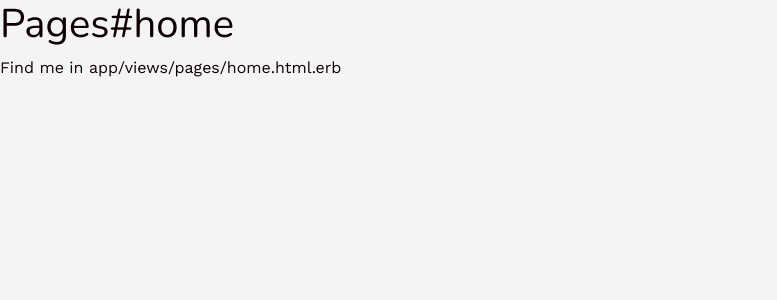
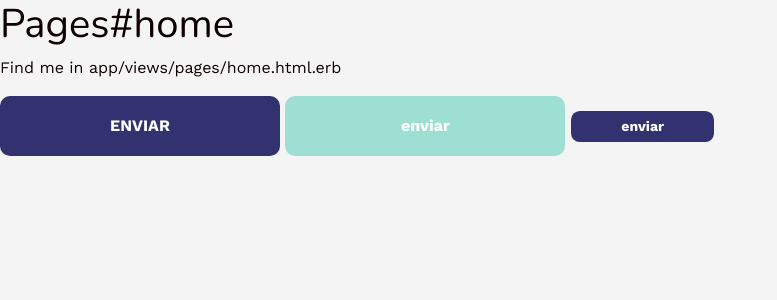
Before and after one commit to Valeria-Zambrano-Guzman/POLOL, a Rails app: page / in a window 1280 px wide. Shown: the top 300 px of the page, without its empty margins (0-777 px from the left). Run offline with Rails 7, Linux system fonts and the light colour scheme; style sheets or scripts are compiled from the project's sources; some libraries are stand-ins or nearby versions.

Commit message:
add components buttons

```diff
--- /dev/null
+++ b/app/assets/stylesheets/components/_button.scss
@@ -0,0 +1,39 @@
+.btn-blue-big {
+    background-color: #31326F;
+    color: #FFFFFF;
+    width: 17.5em;
+    height: 3.75em;
+    border-radius: 0.625em;
+    border: none;
+    font-size: 1em;
+    font-weight: 700;
+}
+.btn-blue-big:hover {
+    background-color: #2F1E95;
+}
+.btn-lightblue-big {
+    background-color: #9DDFD3;
+    color: #FFFFFF;
+    width: 17.5em;
+    height: 3.75em;
+    border-radius: 0.625em;
+    border: none;
+    font-size: 1em;
+    font-weight: 700;
+}
+.btn-lightblue-big:hover {
+    background-color: #68DBC6;
+}
+.btn-blue-small {
+    background-color: #31326F;
+    color: #FFFFFF;
+    width: 10.25em;
+    height: 2.25em;
+    border-radius: 0.625em;
+    border: none;
+    font-size: 0.875em;
+    font-weight: 700;
+}
+.btn-blue-small:hover {
+    background-color: #2F1E95;
+}
--- a/app/assets/stylesheets/components/_index.scss
+++ b/app/assets/stylesheets/components/_index.scss
@@ -2,3 +2,4 @@
 @import "alert";
 @import "avatar";
 @import "navbar";
+@import "button";
--- a/app/views/pages/home.html.erb
+++ b/app/views/pages/home.html.erb
@@ -1,2 +1,5 @@
 <h1>Pages#home</h1>
 <p>Find me in app/views/pages/home.html.erb</p>
+<button class="btn-blue-big"> ENVIAR </button>
+<button class="btn-lightblue-big"> enviar </button>
+<button class="btn-blue-small"> enviar </button>
```
